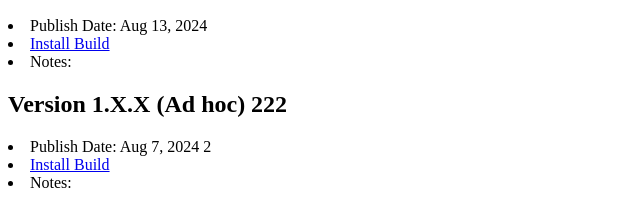
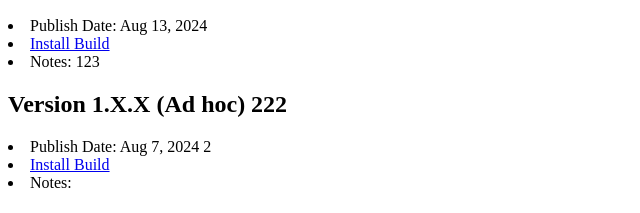
Before and after one commit to ZeroplusBrook/zeroplusBrook.github.io, a plain HTML site: page Pocket_Center_App/pocket_center_list_Index.html in a window 1280 px wide. Shown: the part 148-361 px from the top of the page, 0-640 px from the left. Drawn offline with Linux system fonts and the light colour scheme.

Commit message:
Update pocket_center_list_Index.html

```diff
--- a/Pocket_Center_App/pocket_center_list_Index.html
+++ b/Pocket_Center_App/pocket_center_list_Index.html
@@ -18,7 +18,7 @@
         </li>
         <li>
 <!--           <a href="https://github.com/razeware/emitron-iOS/releases/tag/v1.X.X">Release Notes</a> -->
-             <a> Notes: </a>
+             <a> Notes: 123 </a>
         </li>
     </body>
         <body>
```
